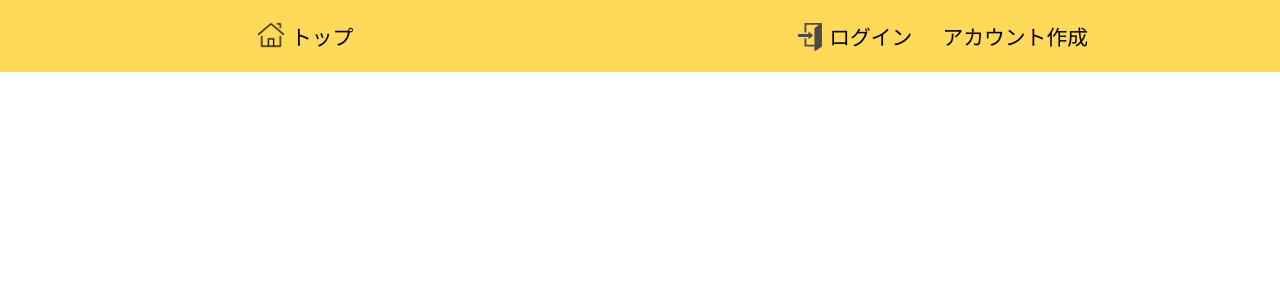
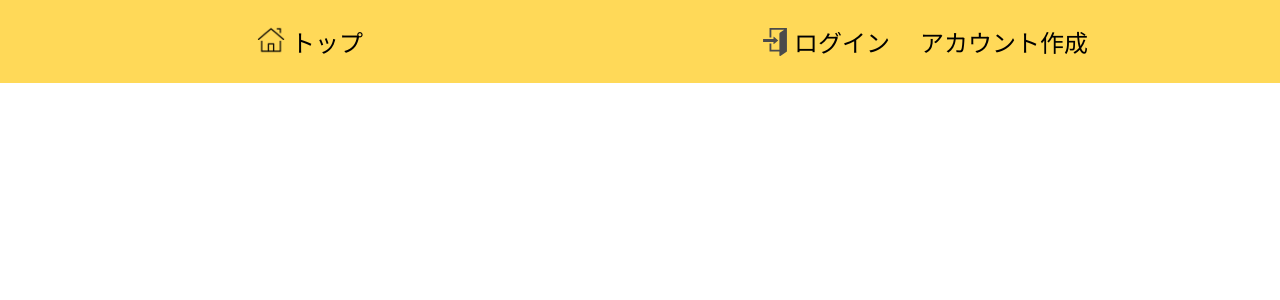
Before and after one commit to masa002/panelmatch, a PHP site: page /head.php in a window 1280 px wide. Shown: the top 300 px of the page. Run offline with PHP 8.4, Linux system fonts and the light colour scheme.

Commit message:
css調整

```diff
--- a/head.php
+++ b/head.php
@@ -21,7 +21,7 @@
                 display: flex;
                 justify-content: space-between;
                 margin: 0 auto;
-                font-size: 1.3rem;
+                font-size: 1.5rem;
                 background-color: #ffd958;
                 padding-left: 20%;
                 padding-right: 15%;
@@ -37,7 +37,7 @@
             .h_img1 {
                 width: 30px;
                 height: 30px;
-                margin-top: 20px;
+                margin-top: 25px;
                 margin-right: 5px;
             }
             .h_in { display: flex; }
@@ -48,11 +48,11 @@
             .h_img2 {
                 width: 28px;
                 height: 28px;
-                margin-top: 23px;
+                margin-top: 28px;
                 margin-right: 5px;
             }
             .h_logou {
-                font-size: 1.3rem;
+                font-size: 1.5rem;
                 margin-left: 30px;
                 transition: 0.3s;
             }
```
Also changed, not shown: login.php (+6 -3 lines), signin.php (+4 -3 lines).
